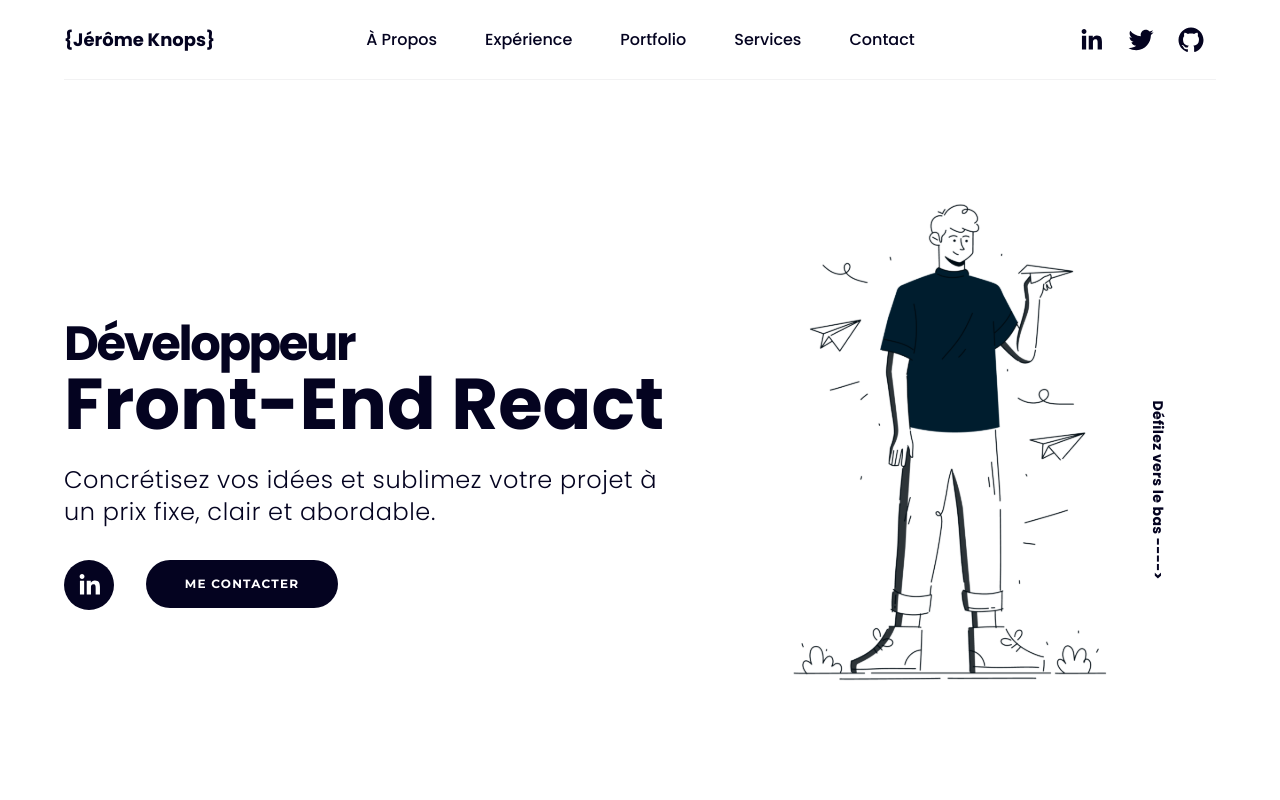
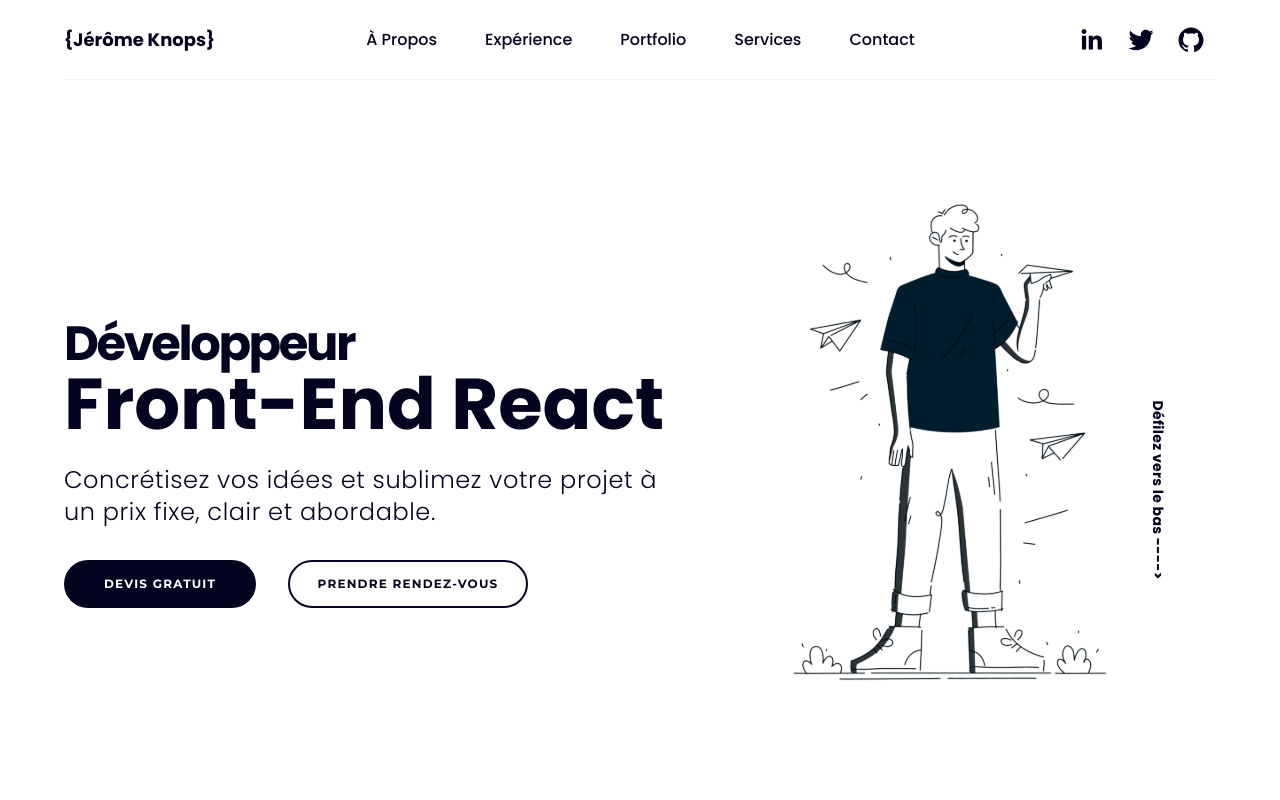
Before and after one commit to Valaex/next-on-jerome, a Next.js app: page / in a window 1280 px wide. Shown: the top 800 px of the page. Built offline with nearby package versions, Linux system fonts and the light colour scheme.

Commit message:
ajout boutton prendre rdv

```diff
--- a/src/components/Button/ContactButton.tsx
+++ b/src/components/Button/ContactButton.tsx
@@ -11,9 +11,9 @@ function ContactButton({}: Props) {
   return (
     <a href="#contact">
       <div
-        className={`${montserrat.className} cursor-pointer hover:bg-slate-200 hover:text-[#040320] hover:transition-all hover:duration-300 duration-300 hover:shadow-xl hover:shadow-[#040320] flex flex-row justify-center items-center p-4 gap-2 w-48 h-12 left-24  bg-[#040320]  rounded-full text-white font-bold text-xs sm:text-xs  tracking-widest`}
+        className={`${montserrat.className} cursor-pointer hover:bg-white hover:text-[#040320] hover:transition-all hover:duration-300 duration-300 hover:shadow-xl hover:shadow-[#040320] flex flex-row justify-center items-center p-4 gap-2 w-48 h-12 left-24  bg-[#040320]  rounded-full text-white font-bold text-xs sm:text-xs  tracking-widest`}
       >
-        ME CONTACTER
+        DEVIS GRATUIT
       </div>
     </a>
   );
--- /dev/null
+++ b/src/components/Button/RdvButton.tsx
@@ -0,0 +1,22 @@
+import React from "react";
+import { Montserrat } from "next/font/google";
+
+const montserrat = Montserrat({
+  subsets: ["latin"],
+});
+
+type Props = {};
+
+function RdvButton({}: Props) {
+  return (
+    <a href="https://calendly.com/jeromeknops/book">
+      <div
+        className={`${montserrat.className} cursor-pointer hover:bg-[#040320] hover:text-[white] hover:transition-all hover:duration-300 duration-300 hover:shadow-xl hover:shadow-[#040320] flex flex-row justify-center items-center p-4 gap-2 w-60 h-12 left-24  bg-[white]  rounded-full text-[#040320] font-bold text-xs sm:text-xs  tracking-widest border-2 border-solid border-opacity-100 border-[#040320]`}
+      >
+        PRENDRE RENDEZ-VOUS
+      </div>
+    </a>
+  );
+}
+
+export default RdvButton;
--- a/src/components/Hero.tsx
+++ b/src/components/Hero.tsx
@@ -5,6 +5,8 @@ import { Montserrat } from "next/font/google";
 import { motion } from "framer-motion";
 import ContactButton from "./Button/ContactButton";
 import HoverSocialIcon from "./Hover";
+import RdvButton from "./Button/RDVButton";
+import DevisButton from "./Button/DevisButton";
 
 const montserrat = Montserrat({
   subsets: ["latin"],
@@ -75,8 +77,8 @@ const Hero = (props: Props) => {
             }}
             className="flex flex-row justify-center relative w-full gap-x-8 lg:justify-normal"
           >
-            <HoverSocialIcon url="https://www.linkedin.com/in/jeromeknops/" />
             <ContactButton></ContactButton>
+            <RdvButton></RdvButton>
           </motion.div>
         </div>
       </div>
```
